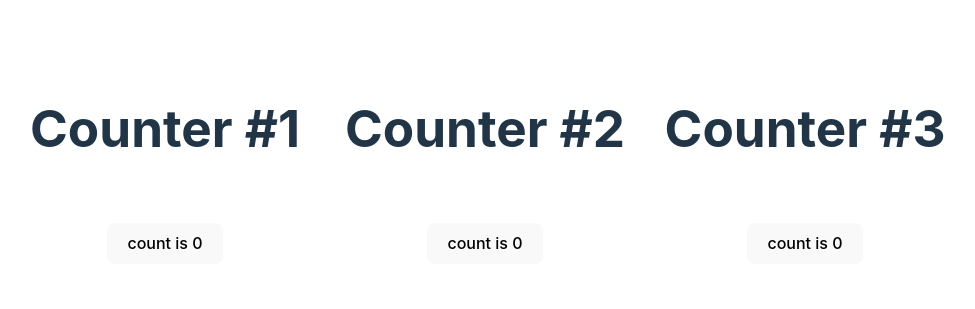
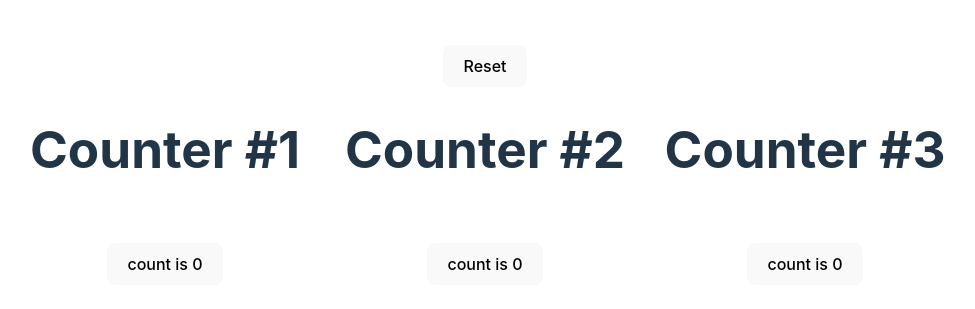
Before and after one commit to seegg/barebone-demo, a React (Vite) app: page / in a window 1280 px wide. Shown: the part 203-512 px from the top of the page, without its empty margins (155-1130 px from the left). Built offline with nearby package versions, Linux system fonts and the light colour scheme.

Commit message:
update example with reset button

```diff
--- a/src/App.css
+++ b/src/App.css
@@ -4,7 +4,7 @@
   padding: 2rem;
   text-align: center;
   display: flex;
-  flex-direction: row;
+  flex-direction: column;
   flex-wrap: wrap;
 }
 
@@ -45,3 +45,14 @@
 .read-the-docs {
   color: #888;
 }
+
+.reset-button{
+  width: auto;
+}
+
+.counter-container{
+  display: flex;
+  flex-direction: row;
+  flex-wrap: wrap;
+  justify-content: center;
+}
--- a/src/App.tsx
+++ b/src/App.tsx
@@ -2,16 +2,27 @@ import './App.css'
 import { createStore } from './barebone'
 
 const [useCounterStore, useCounterActions] = createStore({name: 'counter', initialState: 0,
-actions: {increment: (state)=> {
-  return state+1}}})
+actions: {
+  increment: (state)=> state + 1,
+  reset: () => 0
+}
+})
 
 
 function App() {
+  const {reset} = useCounterActions(actions => actions);
   return (
     <>
-      <InnerCounter count={1}/>
-      <InnerCounter count={2}/>
-      <InnerCounter count={3}/>
+      <div className='reset-button'>
+        <button onClick={reset}>
+          Reset
+        </button>
+      </div>
+      <div className='counter-container'>
+        <InnerCounter count={1}/>
+        <InnerCounter count={2}/>
+        <InnerCounter count={3}/>
+      </div>
     </>
   )
 }
@@ -24,12 +35,12 @@ interface Count {
 
 const InnerCounter = ({count}: Count)=>{
   const counter = useCounterStore(state => state.counter);
-  const incr = useCounterActions(actions => actions.increment);
+  const increment = useCounterActions(actions => actions.increment);
   return (
     <div>
       <h1>Counter #{count}</h1>
       <div className="card">
-        <button onClick={incr}>
+        <button onClick={increment}>
           count is {counter}
         </button>
       </div>
--- a/src/barebone/index.ts
+++ b/src/barebone/index.ts
@@ -54,8 +54,6 @@ export type ExtractStoreName<Name extends string, State> = {
   [key in Name]: State;
 }
 
-type SelectFn<S, T extends (state: S)=> ReturnType<T>> = (selectFn: T) => ReturnType<T>
-
 /** Keeps track of the states in components that are using the store. */
 export type StateListener = Map<unknown, (state: any)=>void>
 /** The state of the store */
@@ -98,8 +96,7 @@ export type CreateStoreResults<S, N extends string, A extends Actions<S>> = Extr
  * counterActions.add(3);
  *
  */
-export const createStore = <S, Name extends string, A extends Actions<S>>(options: StoreOptions<S, Name, A>):
-[SelectFn<State<Name, S>, (state: State<Name, S>) => S>, SelectFn<ActionsWithoutState<A>['actions'], (actions: ActionsWithoutState<A>['actions']) => ActionsWithoutState<A>['actions'][keyof ActionsWithoutState<A>['actions']]>] => {
+export const createStore = <S, Name extends string, A extends Actions<S>>(options: StoreOptions<S, Name, A>) => {
   const state = {[options.name]: options.initialState} as  State<Name, S>;
   const stateListeners:StateListener = new Map();
 
@@ -108,7 +105,7 @@ export const createStore = <S, Name extends string, A extends Actions<S>>(option
   const useActionSelect = createActions(options.actions, state, options.name, stateListeners);
   const useStoreSelect = createStoreHook(state, options.name, stateListeners);
 
-  return [useStoreSelect, useActionSelect];
+  return [useStoreSelect, useActionSelect] as [typeof useStoreSelect, typeof useActionSelect];
 };
 
 /**
```
